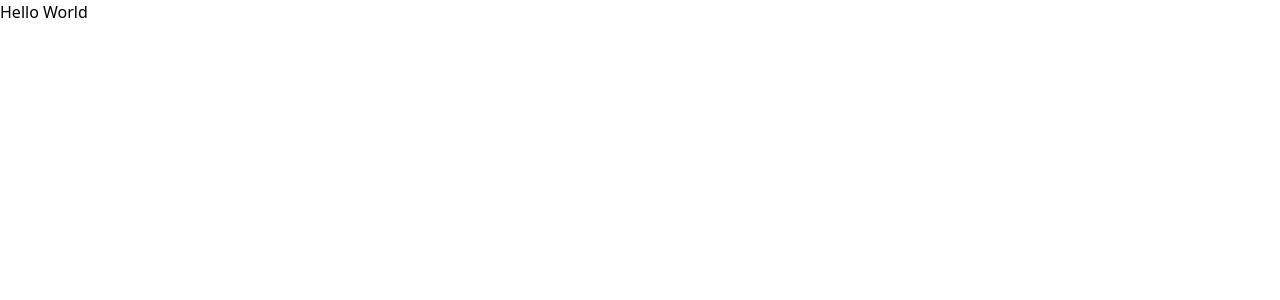
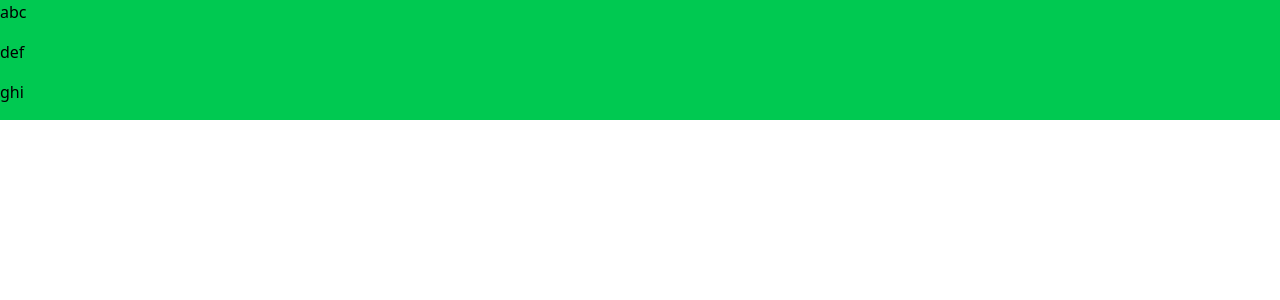
Before and after one commit to LucaIgnatescu/data-service, a Next.js app: page / in a window 1280 px wide. Shown: the top 300 px of the page. Built offline with nearby package versions, Linux system fonts and the light colour scheme.

Commit message:
intermediate commit; need to switch devices

```diff
--- /dev/null
+++ b/app/client.tsx
@@ -0,0 +1,89 @@
+"use client";
+
+import { useGSAP } from "@gsap/react";
+import { useState, ComponentPropsWithoutRef, useRef } from "react";
+import { gsap } from "gsap";
+
+gsap.registerPlugin(useGSAP);
+
+type SQLTypeProps = {
+  displayName: string;
+  description: string;
+};
+
+const SQLTypes = {
+  float: {
+    displayName: "float",
+    description: "floating point numbers",
+  },
+  text: {
+    displayName: "text",
+    description: "text of any size",
+  },
+  dateTime: {
+    displayName: "DateTime",
+    description: "Date and Time",
+  },
+
+};
+
+type SQLType = keyof typeof SQLTypes;
+
+// attached, detaching, detached are the three states
+// detaching: animates to detached and applied event handlers
+// detached: animates movement and transitions back to attached
+
+export function DataRow(
+  { text, isFloating, ...props }:
+    { text: string; isFloating: boolean } & ComponentPropsWithoutRef<"div">,
+) {
+  const ref = useRef(null);
+
+  return (
+
+    <div className="h-10 w-vw bg-green-500" {...props} ref={ref}>
+      {text}
+    </div>
+  );
+}
+
+export function DataRowWrapper({
+  children,
+  isActive,
+}: {
+  children: React.ReactNode;
+  isActive: boolean;
+}) {
+  return (
+    <div className="h-10 bg-black w-vw">{isActive && children}</div>
+  );
+}
+
+export function FloatingDataRow({ ...props }: ComponentPropsWithoutRef<"div">) {
+  const ref = useRef(null);
+  useGSAP(() => {
+
+  });
+  return (
+    <div className="h-9 bg-black absolute" {...props} ref={ref}>
+      Floating...
+    </div>
+  );
+}
+
+export function DataGrid() {
+  const labels = ["abc", "def", "ghi"];
+  const [clicked, setClicked] = useState<null | number>(null);
+
+  return (
+    <>
+      {labels.map((label, i) => (
+        <DataRowWrapper isActive={clicked !== i} key={label}>
+          <DataRow text={label} />
+        </DataRowWrapper>
+      ),
+      )}
+    </>
+
+  );
+}
--- a/app/page.tsx
+++ b/app/page.tsx
@@ -1,7 +1,9 @@
+import { DataGrid } from "@/app/client";
+
 export default function Home() {
   return (
     <div>
-      <h1>Hello World</h1>
+      <DataGrid />
     </div>
   );
 }
```
